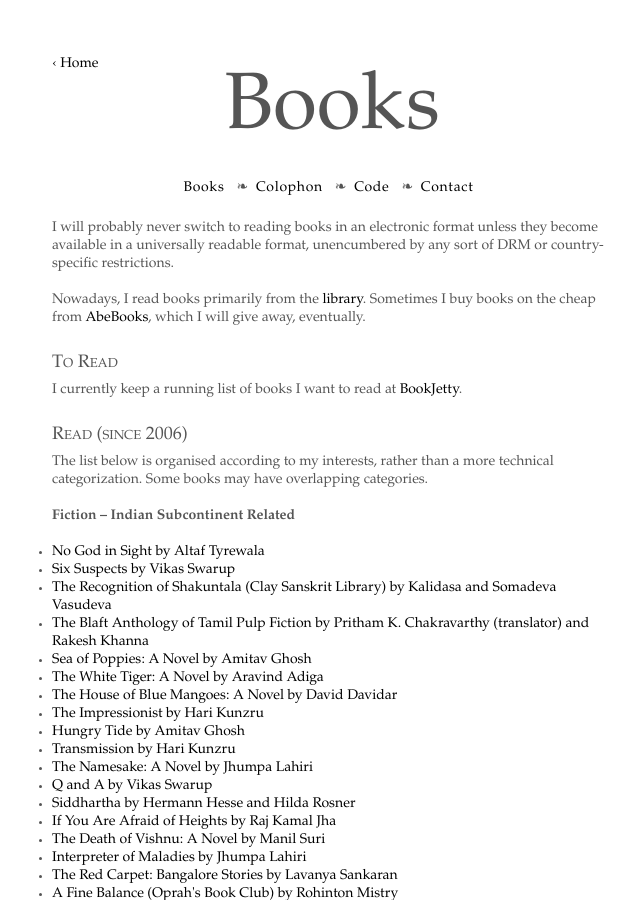
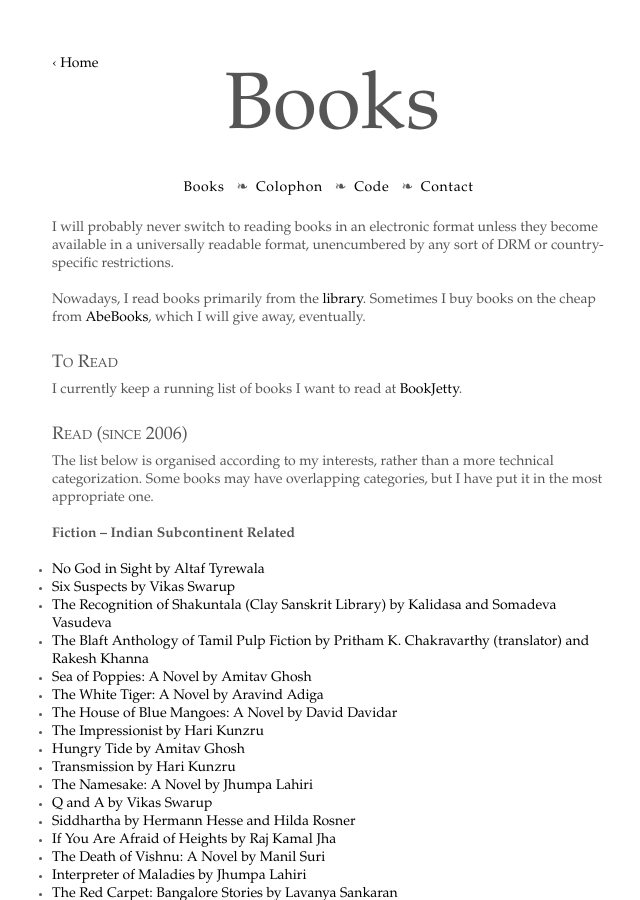
Before and after one commit to deepakjois/website, a Jekyll site: the page built from books/index.html, in a window 1280 px wide and 900 px high. Shown: the whole window, without its empty margins (308-948 px from the left). Built offline with Jekyll 4.4.1, drawn with Linux system fonts in a browser that asks for light colours.

Commit message:
More changes

```diff
--- a/_includes/books_read.html
+++ b/_includes/books_read.html
@@ -1,4 +1,6 @@
-<p>The list below is organised according to my interests, rather than a more technical categorization. Some books may have overlapping categories.</p>
+<p>The list below is organised according to my interests, rather than a more
+technical categorization. Some books may have overlapping categories, but I
+have put it in the most appropriate one.</p>
 
 <h3>Fiction – Indian Subcontinent Related</h3>
 
```
